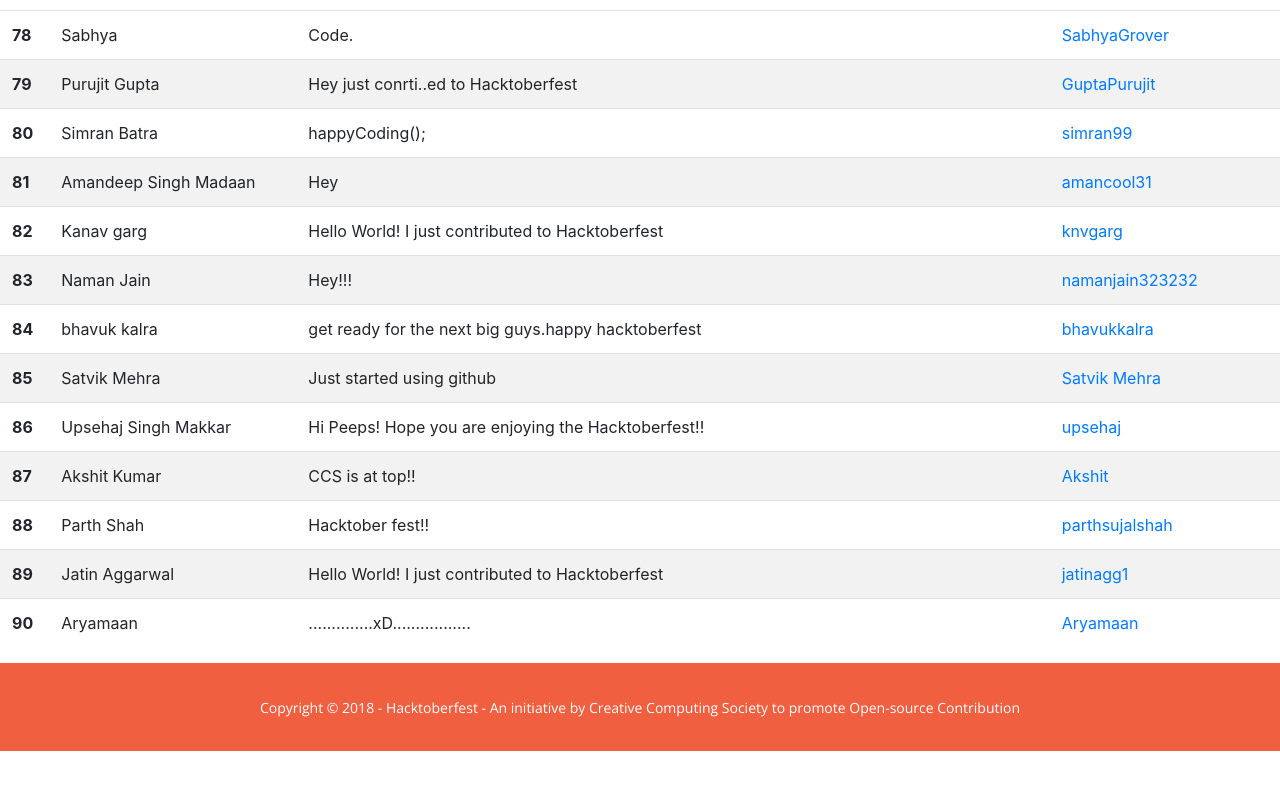
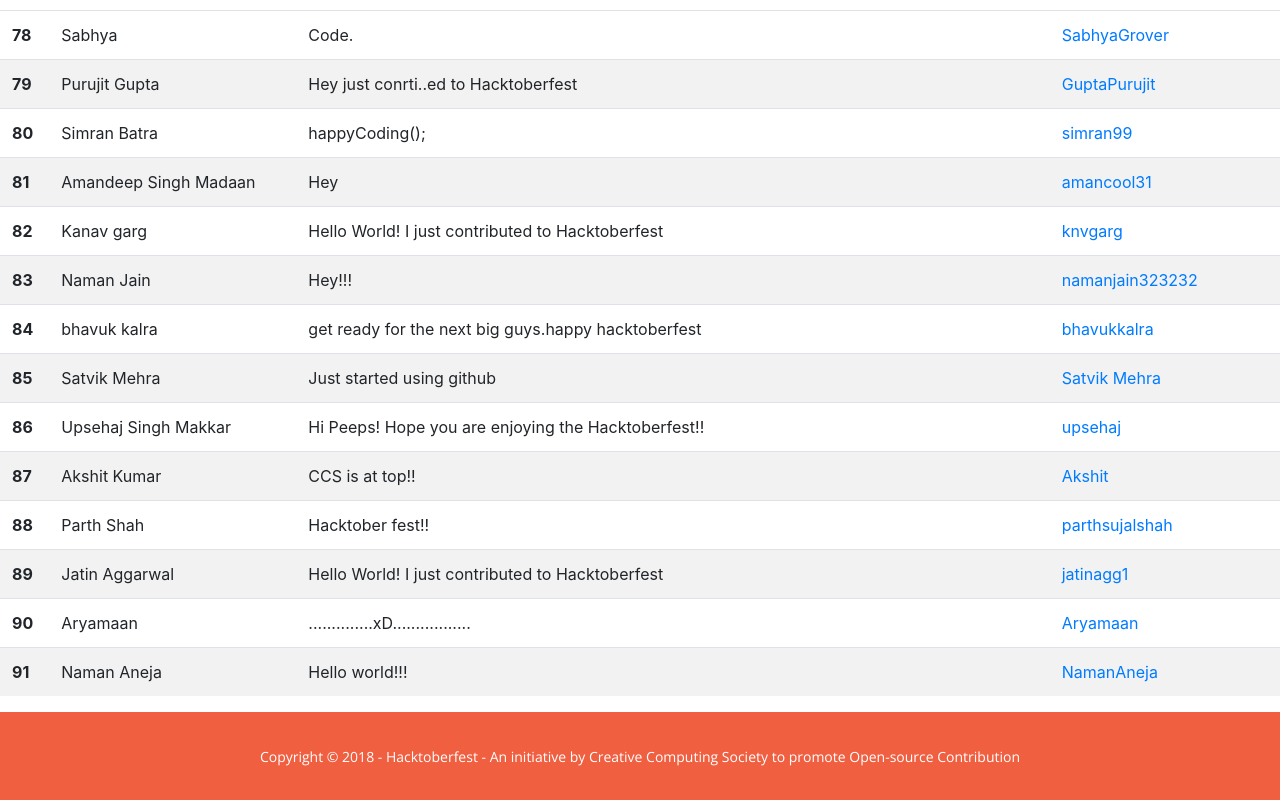
Before and after one commit to creative-computing-society/creative-computing-society.github.io, a website with bundled scripts: page index.html in a window 1280 px wide. Shown: the part 5335-6135 px from the top of the page. Before the commit the page ends 6086 px from the top, so only its background shows below. Built offline with nearby package versions, Linux system fonts and the light colour scheme.

Commit message:
first commit

```diff
--- a/index.html
+++ b/index.html
@@ -775,6 +775,12 @@
    <td>..............xD.................</td>
    <td><a href="https://github.com/aryamaan98">Aryamaan</a></td>
   </tr>
+  <tr>
+            <th scope="row">91</th>
+            <td>Naman Aneja</td>
+            <td>Hello world!!!</td>
+            <td><a href="https://github.com/NamanAneja">NamanAneja</a></td>
+          </tr>
         </tbody>
       </table>
     </div>
```
